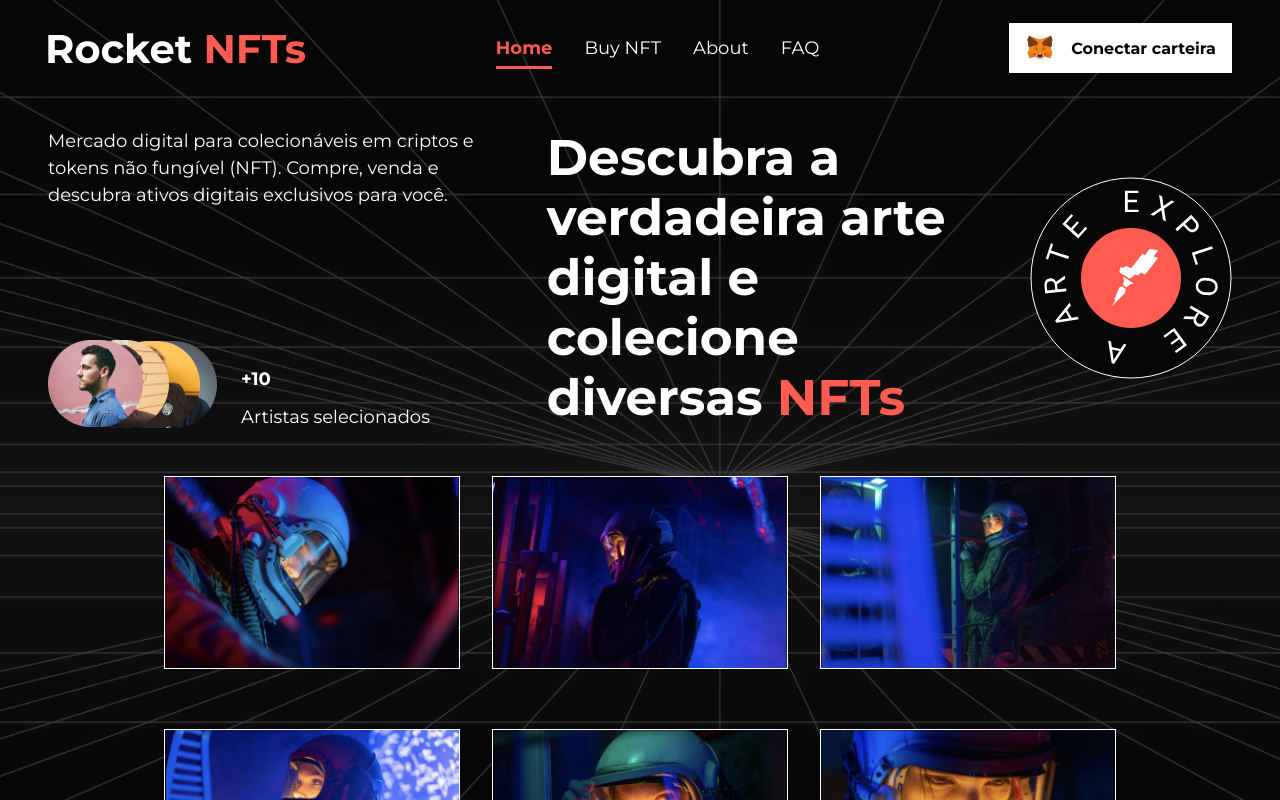
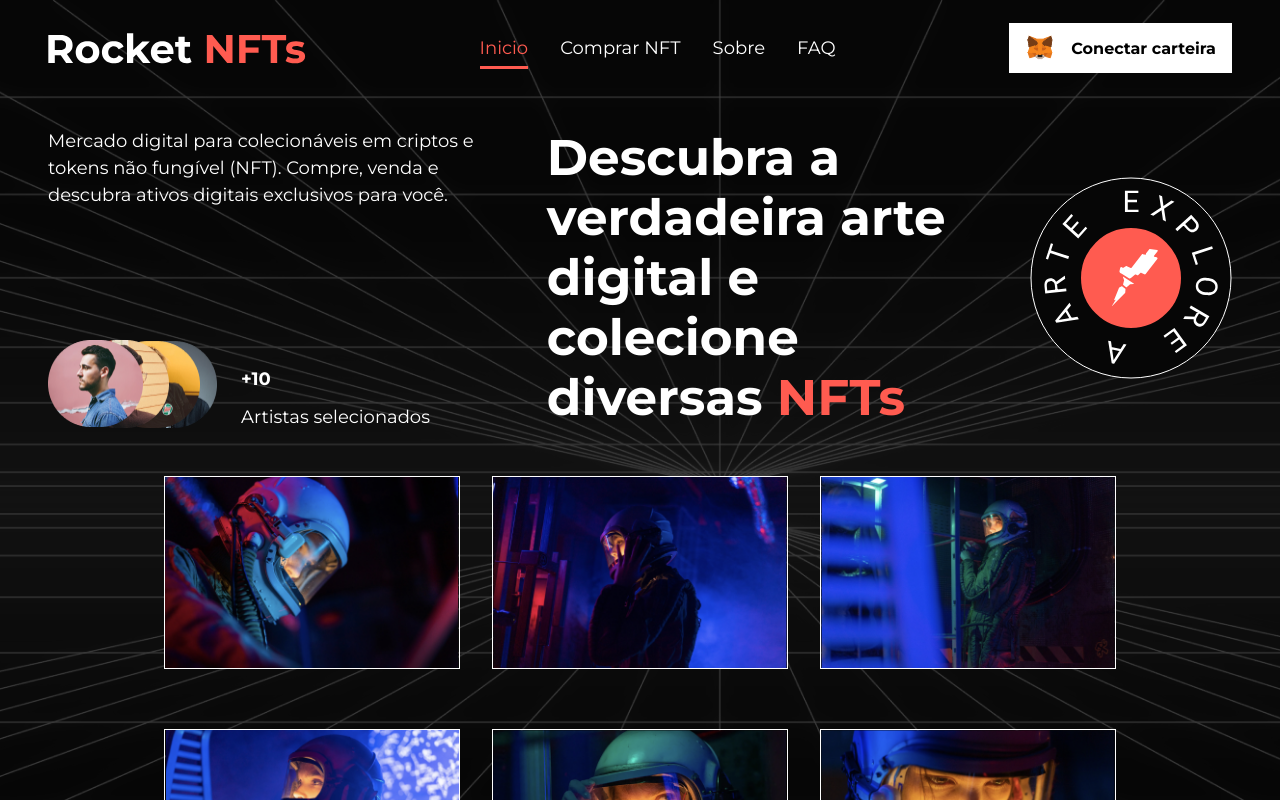
Before and after one commit to lucasarlim/rocket-nft, a React (Vite) app: page / in a window 1280 px wide. Built offline with nearby package versions, Linux system fonts and the light colour scheme.

Commit message:
Update Header

```diff
--- a/src/components/Header/index.tsx
+++ b/src/components/Header/index.tsx
@@ -19,19 +19,19 @@ const Header: React.FC = () => {
           to="/"
           className={({ isActive }) => (isActive ? "active" : "inactive")}
         >
-          Home{" "}
+          Inicio{" "}
         </NavLink>
         <NavLink
           to="/marketplace"
           className={({ isActive }) => (isActive ? "active" : "inactive")}
         >
-          Buy NFT
+          Comprar NFT
         </NavLink>
         <NavLink
           to="/about"
           className={({ isActive }) => (isActive ? "active" : "inactive")}
         >
-          About
+          Sobre
         </NavLink>
         <NavLink
           to="/help"
--- a/src/components/Header/styles.ts
+++ b/src/components/Header/styles.ts
@@ -83,7 +83,6 @@ export const NavLink = styled(Link)`
 
     &.active {
       color: var(--color-logo);
-      font-weight: bold;
 
       &::before {
         width: 100%;
--- a/src/components/Sidebar/index.tsx
+++ b/src/components/Sidebar/index.tsx
@@ -20,19 +20,19 @@ const Sidebar: React.FC = () => {
             to="/"
             className={({ isActive }) => (isActive ? "active" : "inactive")}
           >
-            Home{" "}
+            Inicio{" "}
           </NavLink>
           <NavLink
             to="/marketplace"
             className={({ isActive }) => (isActive ? "active" : "inactive")}
           >
-            Buy NFT
+            Comprar NFT
           </NavLink>
           <NavLink
             to="/about"
             className={({ isActive }) => (isActive ? "active" : "inactive")}
           >
-            About
+            Sobre
           </NavLink>
           <NavLink
             to="/help"
```
